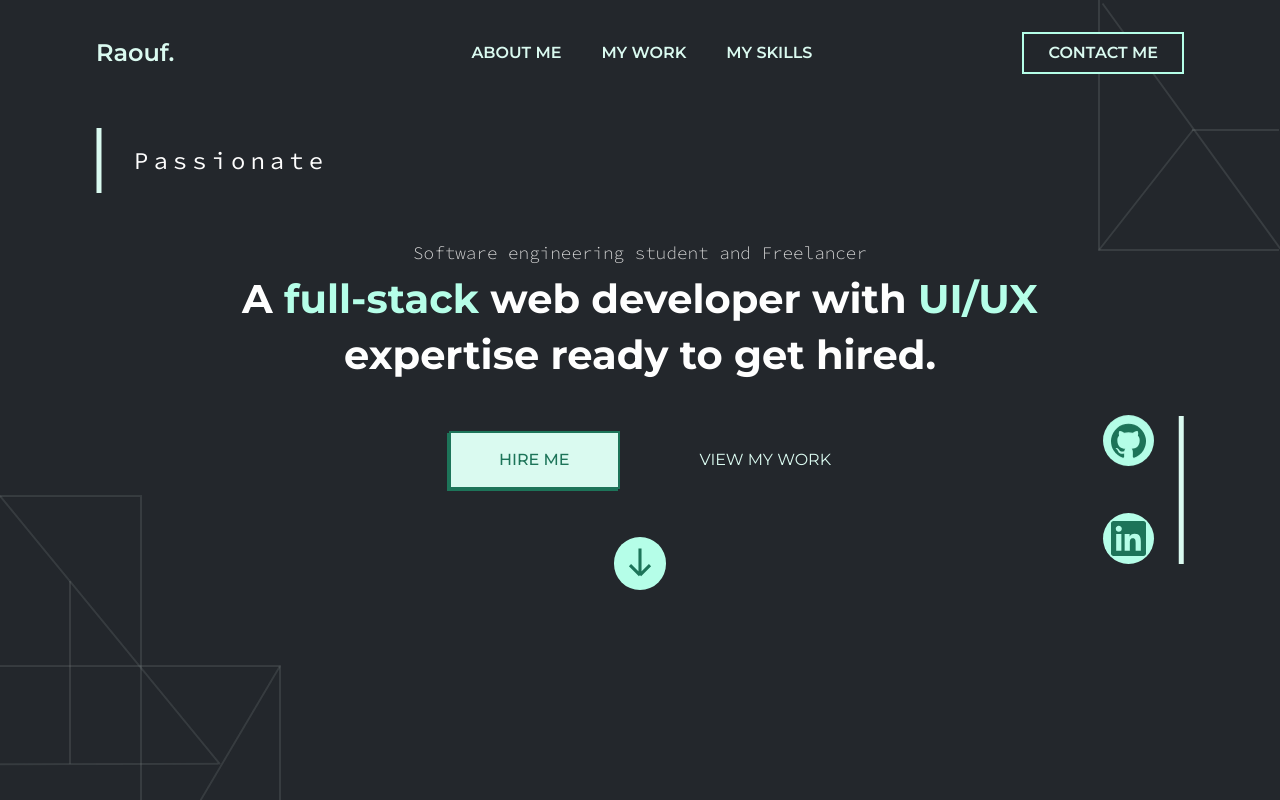
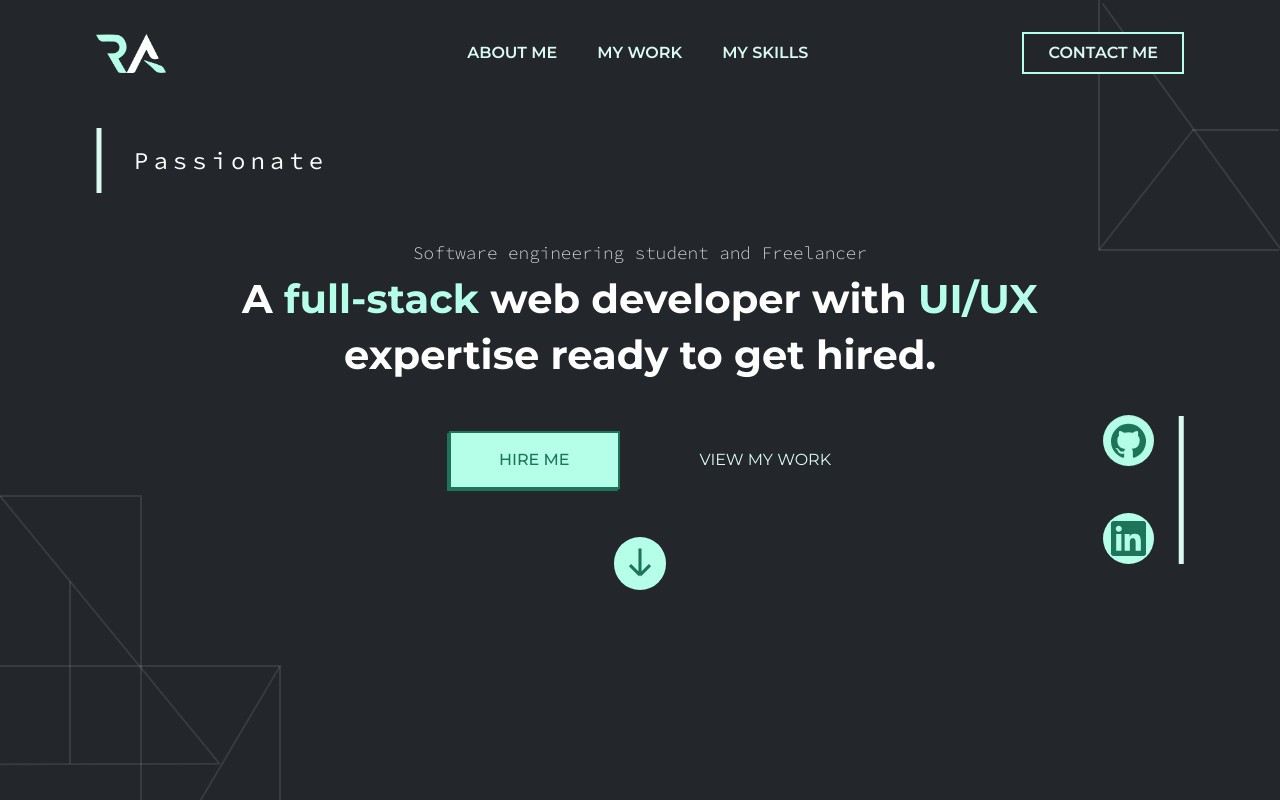
Before and after one commit to raouf-allala/portfolio, a React (Create React App) app: page / in a window 1280 px wide. Shown: the top 800 px of the page. Built offline with nearby package versions, Linux system fonts and the light colour scheme; the HTML template or start-up script is replaced by a standard one.

Commit message:
logo change

```diff
--- a/src/index.css
+++ b/src/index.css
@@ -56,7 +56,7 @@ h1{
 }
 .btn{
   color: var(--clr-dark);
-  background-color: var(--clr-text);
+  background-color: var(--clr-light);
   font-weight: 500;
   padding-block: 1em;
   padding-inline: 3em;
@@ -130,8 +130,8 @@ nav a {
   gap: 2.5em;
   margin-left: 8%;
 }
-.logo a{
-  font-size: 1.5rem;
+.logo{
+  width: 70px;
 }
 .layer{
   background-color: var(--clr-light);
--- a/src/pages/Header.js
+++ b/src/pages/Header.js
@@ -1,5 +1,6 @@
 import { useState } from 'react';
-
+import LogoL from '../assets/RA.png';
+import LogoD from '../assets/Raouf_Allala.png';
 const Header = () => {
   const [nav, setNav] = useState(false);
   const changeBg = () => {
@@ -15,7 +16,15 @@ const Header = () => {
       <div className="container">
         <nav>
           <div className="logo">
-            <a href="/">Raouf.</a>
+            {!nav ? (
+              <a href="/">
+                <img src={LogoL} />
+              </a>
+            ) : (
+              <a href="/">
+                <img src={LogoD} />
+              </a>
+            )}
           </div>
           <ul className="nav_list">
             <li>
```
Also changed, not shown: src/assets/RA.png (added), src/assets/Raouf_Allala.png (added).
